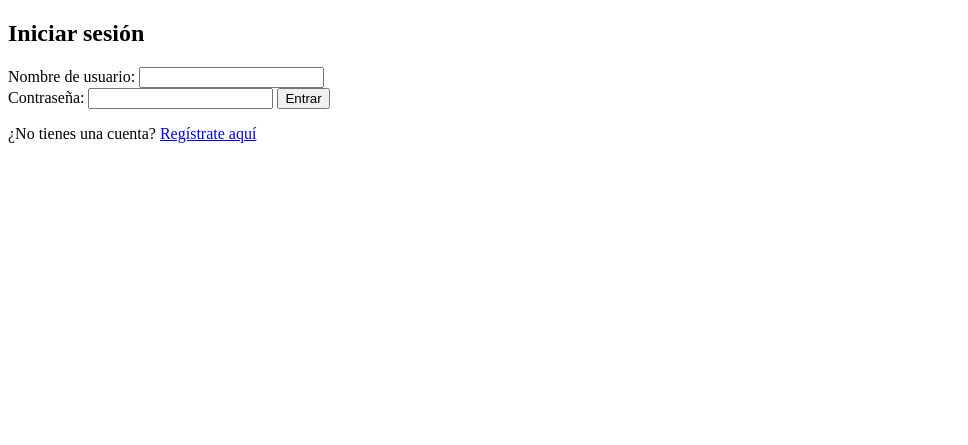
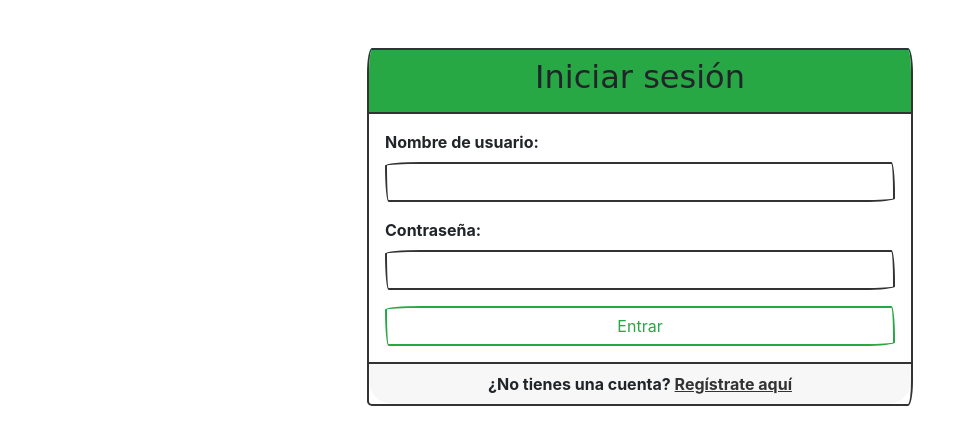
Before and after one commit to CesarG503/math_solver, a Django app: page /login/ in a window 1280 px wide. Shown: the top 445 px of the page, without its empty margins (0-968 px from the left). Run offline with Django 5.2, Linux system fonts and the light colour scheme; some web fonts are replaced.

Commit message:
Mi primer commit

```diff
--- a/metodos_numericos/templates/auth/login.html
+++ b/metodos_numericos/templates/auth/login.html
@@ -3,21 +3,39 @@
 <html lang="es">
 <head>
     <meta charset="UTF-8">
+    <link rel="stylesheet" href="https://bootswatch.com/5/sketchy/bootstrap.css">
     <title>Iniciar sesión</title>
 </head>
 <body>
-    <h2>Iniciar sesión</h2>
-    <form method="post">
-        {% csrf_token %}
-        <form action="POST">
-        <label for="username">Nombre de usuario:</label>
-        <input type="text" id="username" name="username" required>
-        <br>
-        <label for="password">Contraseña:</label>
-        <input type="password" id="password" name="password" required>
-        <button type="submit">Entrar</button>
-        </form>
-    </form>
-    <p>¿No tienes una cuenta? <a href="{% url 'metodos_numericos:register' %}">Regístrate aquí</a></p>
+    <div class="container mt-5">
+        <div class="row justify-content-center">
+            <div class="col-md-6">
+                <div class="card">
+                    <div class="card-header bg-success">
+                        <h2 class="text-center">Iniciar sesión</h2>
+                    </div>
+                    <div class="card-body">
+                        <form method="post">
+                            {% csrf_token %}
+                            <div class="mb-3">
+                                <label for="username" class="form-label">Nombre de usuario:</label>
+                                <input type="text" class="form-control" id="username" name="username" required>
+                            </div>
+                            <div class="mb-3">
+                                <label for="password" class="form-label">Contraseña:</label>
+                                <input type="password" class="form-control" id="password" name="password" required>
+                            </div>
+                            <div class="d-grid">
+                                <button type="submit" class="btn btn-outline-success">Entrar</button>
+                            </div>
+                        </form>
+                    </div>
+                    <div class="card-footer text-center">
+                        <p class="mb-0">¿No tienes una cuenta? <a href="{% url 'metodos_numericos:register' %}">Regístrate aquí</a></p>
+                    </div>
+                </div>
+            </div>
+        </div>
+    </div>
 </body>
 </html>
--- a/scripts/requirements.txt
+++ b/scripts/requirements.txt
@@ -1,5 +1,5 @@
 django==5.2.3
 numpy==2.3.0
 sympy==1.12.1
-dotenv==0.9.9
+python-dotenv==1.0.1
 mysqlclient==2.2.7
```
